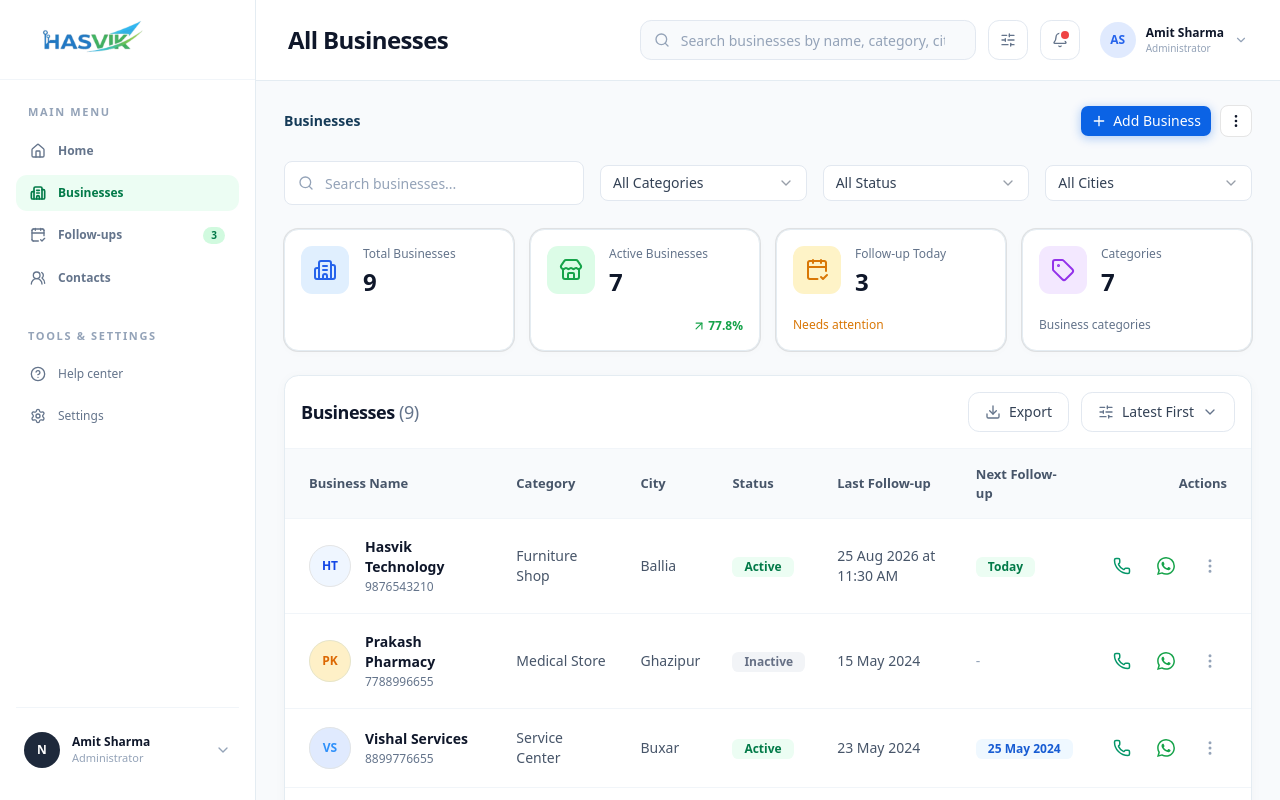
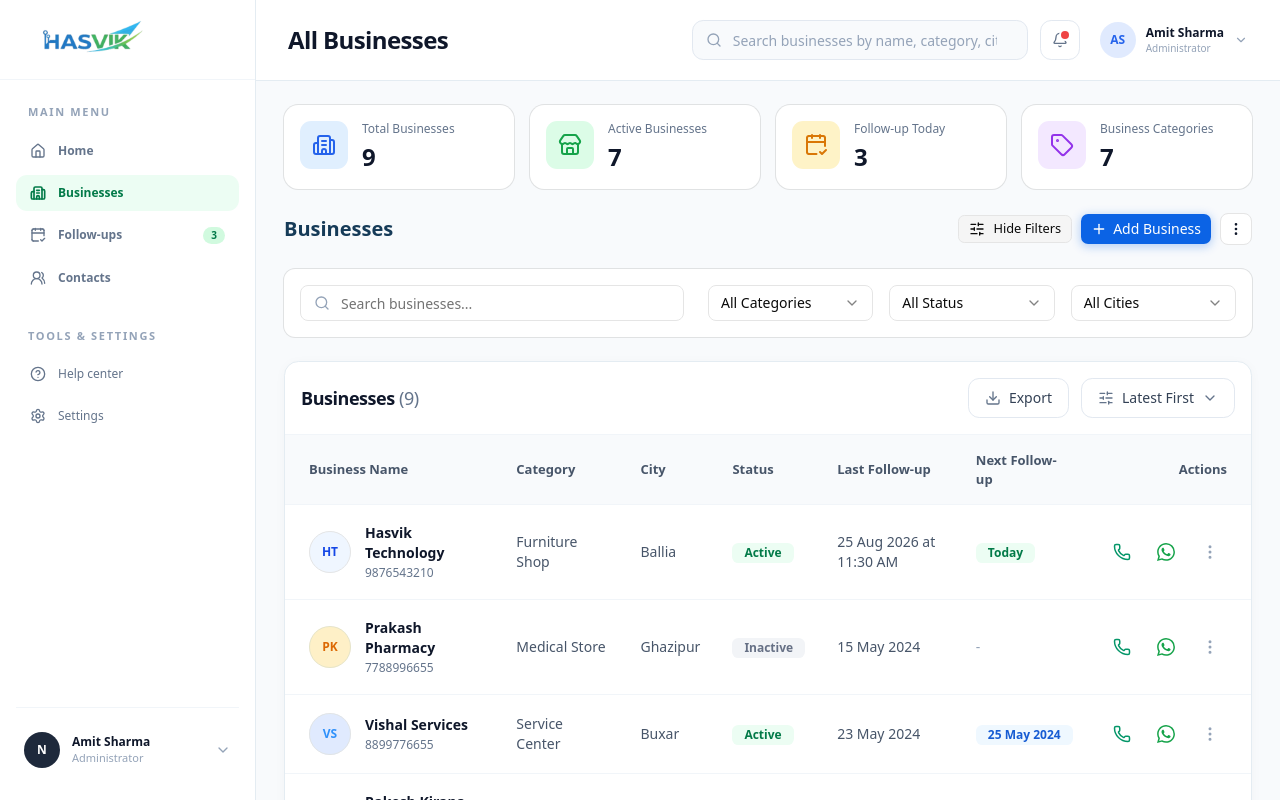
Before and after one commit to HASVIK-Technologies/hasvik-crm, a Next.js app: page /businesses in a window 1280 px wide. Shown: the top 800 px of the page. Built offline with nearby package versions, Linux system fonts and the light colour scheme.

Commit message:
Refactor ui/ux for filters

```diff
--- a/app/businesses/page.tsx
+++ b/app/businesses/page.tsx
@@ -1,7 +1,7 @@
 "use client";
 
 import React, { useState, useMemo } from "react";
-import { ChartNoAxesCombined, Plus, SlidersHorizontal } from "lucide-react";
+import { ChartNoAxesCombined, Plus } from "lucide-react";
 import Actions from "@/components/common/Actions";
 import {
   BusinessStats,
@@ -21,7 +21,6 @@ export default function BusinessesPage() {
   const [selectedStatus, setSelectedStatus] = useState("All Status");
   const [selectedCity, setSelectedCity] = useState("All Cities");
   const [sortOrder, setSortOrder] = useState("Latest First");
-  const [showFilters, setShowFilters] = useState(true);
   const [showStats, setShowStats] = useState(true);
 
   // Dynamically derive categories and cities from data
@@ -107,13 +106,8 @@ export default function BusinessesPage() {
     sortOrder,
   ]);
 
-  return (
-    <ListPageLayout
-      breadcrumb={<Breadcrumb items={[{ label: "Businesses" }]} />}
-      filters={
+  const filterControls = (
     <BusinessFilters
-          searchTerm={searchTerm}
-          onSearchChange={setSearchTerm}
       selectedCategory={selectedCategory}
       onCategoryChange={setSelectedCategory}
       selectedStatus={selectedStatus}
@@ -123,8 +117,16 @@ export default function BusinessesPage() {
       categories={availableCategories}
       cities={availableCities}
     />
-      }
-      showFilters={showFilters}
+  );
+
+  return (
+    <>
+      <ListPageLayout
+        breadcrumb={<Breadcrumb items={[{ label: "Businesses" }]} />}
+        searchValue={searchTerm}
+        onSearchChange={setSearchTerm}
+        searchPlaceholder="Search businesses..."
+        filters={filterControls}
         showStats={showStats}
         actions={
           <Actions
@@ -134,11 +136,6 @@ export default function BusinessesPage() {
               icon: <Plus className="size-4" />,
             }}
             menuItems={[
-            {
-              label: `${showFilters ? "Hide" : "Show"} Filters`,
-              icon: <SlidersHorizontal className="size-4" />,
-              onSelect: () => setShowFilters((visible) => !visible),
-            },
               {
                 label: `${showStats ? "Hide" : "Show"} KPIs`,
                 icon: <ChartNoAxesCombined className="size-4" />,
@@ -158,5 +155,6 @@ export default function BusinessesPage() {
           />
         }
       />
+    </>
   );
 }
--- a/components/businesses/BusinessFilters.tsx
+++ b/components/businesses/BusinessFilters.tsx
@@ -1,7 +1,6 @@
 "use client";
 
 import React from "react";
-import SearchInput from "@/components/common/SearchInput";
 import {
   Select,
   SelectContent,
@@ -11,8 +10,6 @@ import {
 } from "@/components/ui/select";
 
 interface BusinessFiltersProps {
-  searchTerm: string;
-  onSearchChange: (value: string) => void;
   selectedCategory: string;
   onCategoryChange: (value: string) => void;
   selectedStatus: string;
@@ -25,8 +22,6 @@ interface BusinessFiltersProps {
 }
 
 export default function BusinessFilters({
-  searchTerm,
-  onSearchChange,
   selectedCategory,
   onCategoryChange,
   selectedStatus,
@@ -49,17 +44,10 @@ export default function BusinessFilters({
   return (
     <div
       data-filter-controls
-      className="flex flex-col gap-2 sm:flex-row sm:items-center sm:gap-3 lg:gap-4"
+      className="flex flex-col gap-5 lg:gap-4 lg:flex-row lg:items-center"
     >
-      <SearchInput
-        value={searchTerm}
-        onChange={(event) => onSearchChange(event.target.value)}
-        placeholder="Search businesses..."
-        wrapperClassName="min-w-75 w-full"
-        className="h-11 rounded-lg border border-[#e2e8f0] bg-white text-sm text-[#0f172a] placeholder:text-[#94a3b8] focus-visible:border-primary focus-visible:ring-1 focus-visible:ring-primary"
-      />
       <Select value={selectedCategory} onValueChange={onCategoryChange}>
-        <SelectTrigger className="h-11 w-full rounded-lg border border-[#e2e8f0] bg-white px-3 text-sm font-medium text-[#334155]">
+        <SelectTrigger className="w-full">
           <SelectValue />
         </SelectTrigger>
         <SelectContent className="bg-white">
@@ -71,7 +59,7 @@ export default function BusinessFilters({
         </SelectContent>
       </Select>
       <Select value={selectedStatus} onValueChange={onStatusChange}>
-        <SelectTrigger className="h-11 w-full rounded-lg border border-[#e2e8f0] bg-white px-3 text-sm font-medium text-[#334155]">
+        <SelectTrigger className="w-full">
           <SelectValue />
         </SelectTrigger>
         <SelectContent className="bg-white">
@@ -83,7 +71,7 @@ export default function BusinessFilters({
         </SelectContent>
       </Select>
       <Select value={selectedCity} onValueChange={onCityChange}>
-        <SelectTrigger className="h-11 w-full rounded-lg border border-[#e2e8f0] bg-white px-3 text-sm font-medium text-[#334155]">
+        <SelectTrigger className="w-full">
           <SelectValue />
         </SelectTrigger>
         <SelectContent className="bg-white">
--- a/components/businesses/BusinessStats.tsx
+++ b/components/businesses/BusinessStats.tsx
@@ -1,6 +1,5 @@
 "use client";
 
-import React from "react";
 import { Building2, CalendarCheck2, Tag, Store, ArrowUpRight } from "lucide-react";
 import { Card } from "@/components/ui/card";
 import { BusinessStatsData } from "./types";
@@ -17,12 +16,11 @@ export default function BusinessStats({
     categoriesCount: 24,
   },
 }: BusinessStatsProps) {
-  const activePercentage = stats.total > 0 ? ((stats.active / stats.total) * 100).toFixed(1) : "0.0";
 
   return (
-    <div className="grid sm:grid-cols-2 gap-3 md:gap-4 lg:grid-cols-4">
+    <div className="grid grid-cols-2 gap-3 md:gap-4 lg:grid-cols-4">
       {/* Card 1: Total Businesses */}
-      <Card className="flex flex-col justify-between rounded-2xl border border-[#e4ecf2] bg-white p-3 md:p-4 shadow-[0_2px_10px_rgba(20,40,60,0.02)] transition-all hover:shadow-md">
+      <Card className="flex flex-col justify-between rounded-2xl bg-white p-3 md:p-4 transition-all hover:shadow-md">
         <div className="flex items-start gap-3 sm:gap-3.5">
           <div className="flex size-10 sm:size-12 shrink-0 items-center justify-center rounded-xl bg-[#e0effe] text-[#2563eb]">
             <Building2 className="size-5 sm:size-6" />
@@ -35,7 +33,7 @@ export default function BusinessStats({
       </Card>
 
       {/* Card 2: Active Businesses */}
-      <Card className="flex flex-col justify-between rounded-2xl border border-[#e4ecf2] bg-white p-3 md:p-4 shadow-[0_2px_10px_rgba(20,40,60,0.02)] transition-all hover:shadow-md">
+      <Card className="flex flex-col justify-between rounded-2xl bg-white p-3 md:p-4 transition-all hover:shadow-md">
         <div className="flex items-start gap-3 sm:gap-3.5">
           <div className="flex size-10 sm:size-12 shrink-0 items-center justify-center rounded-xl bg-[#dcfce7] text-[#16a34a]">
             <Store className="size-5 sm:size-6" />
@@ -45,16 +43,10 @@ export default function BusinessStats({
             <h3 className="mt-0.5 sm:mt-1 text-xl sm:text-2xl font-bold tracking-tight text-[#0f172a]">{stats.active}</h3>
           </div>
         </div>
-        <div className="flex justify-end">
-          <span className="inline-flex items-center text-[11px] sm:text-xs font-semibold text-[#16a34a]">
-            <ArrowUpRight className="mr-0.5 size-3.5" />
-            {activePercentage}%
-          </span>
-        </div>
       </Card>
 
       {/* Card 3: Follow-up Today */}
-      <Card className="flex flex-col justify-between rounded-2xl border border-[#e4ecf2] bg-white p-3 md:p-4 shadow-[0_2px_10px_rgba(20,40,60,0.02)] transition-all hover:shadow-md">
+      <Card className="flex flex-col justify-between rounded-2xl bg-white p-3 md:p-4 transition-all hover:shadow-md">
         <div className="flex items-start gap-3 sm:gap-3.5">
           <div className="flex size-10 sm:size-12 shrink-0 items-center justify-center rounded-xl bg-[#fef3c7] text-[#d97706]">
             <CalendarCheck2 className="size-5 sm:size-6" />
@@ -64,24 +56,18 @@ export default function BusinessStats({
             <h3 className="mt-0.5 sm:mt-1 text-xl sm:text-2xl font-bold tracking-tight text-[#0f172a]">{stats.followUpToday}</h3>
           </div>
         </div>
-        <div>
-          <span className="text-[11px] sm:text-xs font-medium text-[#d97706]">Needs attention</span>
-        </div>
       </Card>
 
       {/* Card 4: Categories */}
-      <Card className="flex flex-col justify-between rounded-2xl border border-[#e4ecf2] bg-white p-3 md:p-4 shadow-[0_2px_10px_rgba(20,40,60,0.02)] transition-all hover:shadow-md">
+      <Card className="flex flex-col justify-between rounded-2xl bg-white p-3 md:p-4 transition-all hover:shadow-md">
         <div className="flex items-start gap-3 sm:gap-3.5">
           <div className="flex size-10 sm:size-12 shrink-0 items-center justify-center rounded-xl bg-[#f3e8ff] text-[#9333ea]">
             <Tag className="size-5 sm:size-6" />
           </div>
           <div>
-            <p className="text-[11px] sm:text-xs font-medium text-[#64748b]">Categories</p>
+            <p className="text-[11px] sm:text-xs font-medium text-[#64748b]">Business Categories</p>
             <h3 className="mt-0.5 sm:mt-1 text-xl sm:text-2xl font-bold tracking-tight text-[#0f172a]">{stats.categoriesCount}</h3>
           </div>
-        </div>
-        <div>
-          <span className="text-[11px] sm:text-xs font-medium text-[#64748b]">Business categories</span>
         </div>
       </Card>
     </div>
--- a/components/common/Breadcrumb.tsx
+++ b/components/common/Breadcrumb.tsx
@@ -10,12 +10,12 @@ export default function Breadcrumb({ items }: { items: BreadcrumbItem[] }) {
   if (!items || items.length === 0) return null;
 
   return (
-    <nav className="flex flex-wrap items-center gap-1.5 text-sm">
+    <nav className="flex flex-wrap items-center gap-1.5 text-base sm:text-lg md:text-xl">
       {items.map((item, index) => {
         const isLast = index === items.length - 1;
         return (
           <span key={index} className="flex items-center gap-1.5">
-            {index > 0 && <ChevronRight className="size-3.5 text-[#b7c5cd]" />}
+            {index > 0 && <ChevronRight className="size-4 sm:size-5 md:size-6 text-gray-300" />}
             {item.href && !isLast ? (
               <Link
                 href={item.href}
--- a/components/common/SearchInput.tsx
+++ b/components/common/SearchInput.tsx
@@ -20,7 +20,7 @@ export default function SearchInput({
       <Input
         type="search"
         placeholder={placeholder}
-        className={cn("pl-10", className)}
+        className={cn("pl-10 bg-white min-h-9", className)}
         {...props}
       />
     </div>
--- a/components/layout/AppShell.tsx
+++ b/components/layout/AppShell.tsx
@@ -216,15 +216,6 @@ export default function AppShell({ children }: { children: React.ReactNode }) {
                 className="h-10 w-72 rounded-xl border border-[#e2e8f0] bg-[#f8fafc] pr-4 text-xs text-[#0f172a] placeholder:text-[#94a3b8] focus:border-primary focus:bg-white focus:outline-none xl:w-84"
               />
 
-              {/* Header Filter Icon Button */}
-              <button
-                type="button"
-                aria-label="Filter"
-                className="flex size-10 items-center justify-center rounded-xl border border-[#e2e8f0] bg-white text-[#64748b] transition-colors hover:bg-[#f8fafc] hover:text-[#0f172a]"
-              >
-                <SlidersHorizontal className="size-4" />
-              </button>
-
               {/* Notifications Button with Red Dot */}
               <button
                 type="button"
--- a/components/layout/DetailsPageLayout.tsx
+++ b/components/layout/DetailsPageLayout.tsx
@@ -13,7 +13,7 @@ export default function DetailsPageLayout({
 }: DetailsPageLayoutProps) {
   return (
     <PageContainer className="flex flex-col gap-6">
-      <section className="flex flex-col gap-4 sm:flex-row sm:items-center sm:justify-between">
+      <section className="flex gap-4 flex-row items-center justify-between">
         {breadcrumb}
         {actions && <div className="shrink-0">{actions}</div>}
       </section>
--- a/components/layout/ListPageLayout.tsx
+++ b/components/layout/ListPageLayout.tsx
@@ -1,12 +1,20 @@
 "use client";
 
+import { useState } from "react";
+import { SlidersHorizontal, X } from "lucide-react";
+import { Dialog as DialogPrimitive } from "radix-ui";
+import OutlinedButton from "../common/OutlinedButton";
+import SearchInput from "../common/SearchInput";
 import PageContainer from "./PageContainer";
+import { Card } from "../ui/card";
 
 interface LayoutProps {
   breadcrumb?: React.ReactNode;
+  searchValue?: string;
+  onSearchChange?: (value: string) => void;
+  searchPlaceholder?: string;
   filters?: React.ReactNode;
   stats?: React.ReactNode;
-  showFilters?: boolean;
   showStats?: boolean;
   actions?: React.ReactNode;
   content?: React.ReactNode;
@@ -16,27 +24,99 @@ interface LayoutProps {
 
 export default function ListPageLayout({
   breadcrumb,
+  searchValue,
+  onSearchChange,
+  searchPlaceholder = "Search...",
   filters,
   stats,
-  showFilters = true,
   showStats = true,
   actions,
   content,
   footer,
   className,
 }: LayoutProps) {
+  const [showFilters, setShowFilters] = useState(true);
+  const [filterDrawerOpen, setFilterDrawerOpen] = useState(false);
+
+  const handleFilterToggle = () => {
+    setShowFilters((visible) => !visible);
+    if (window.matchMedia("(max-width: 1023px)").matches) {
+      setFilterDrawerOpen(true);
+    }
+  };
+
+  const search =
+    searchValue !== undefined && onSearchChange ? (
+      <SearchInput
+        value={searchValue}
+        onChange={(event) => onSearchChange(event.target.value)}
+        placeholder={searchPlaceholder}
+        wrapperClassName="w-full lg:min-w-60 lg:max-w-sm"
+        className="h-full"
+      />
+    ) : null;
+
   return (
     <PageContainer className={`flex flex-col gap-6 ${className ?? ""}`}>
-      <section className="flex flex-col gap-4 sm:flex-row sm:items-center sm:justify-between">
+      {showStats && stats && <section className="shrink-0">{stats}</section>}
+      <section className="flex gap-4 flex-row items-center justify-between">
         {breadcrumb}
-        {actions && <div className="shrink-0">{actions}</div>}
+        <div className="flex shrink-0 items-center gap-2">
+          {filters && (
+            <OutlinedButton
+              size="sm"
+              onClick={handleFilterToggle}
+              aria-expanded={showFilters}
+              aria-label={`${showFilters ? "Hide" : "Show"} filters`}
+              className="gap-2"
+            >
+              <SlidersHorizontal className="size-4" />
+              <span className="hidden sm:inline">
+                {showFilters ? "Hide" : "Show"} Filters
+              </span>
+            </OutlinedButton>
+          )}
+          {actions}
+        </div>
       </section>
-      {showFilters && filters && <div className="grow">{filters}</div>}
-      {showStats && stats && <section className="shrink-0">{stats}</section>}
+      <div className="w-full lg:hidden">{search}</div>
+      {showFilters && filters && (
+        <Card className="hidden grow lg:flex lg:items-center px-4">
+          <div className="flex w-full gap-6">
+            {search}
+            <div className="min-w-0 flex-1">{filters}</div>
+          </div>
+        </Card>
+      )}
+
       {content && (
         <section className="layout-content min-w-0">{content}</section>
       )}
       {footer && <section className="shrink-0">{footer}</section>}
+      {filters && (
+        <DialogPrimitive.Root
+          open={filterDrawerOpen}
+          onOpenChange={setFilterDrawerOpen}
+        >
+          <DialogPrimitive.Portal>
+            <DialogPrimitive.Overlay className="fixed inset-0 z-50 bg-black/40 lg:hidden" />
+            <DialogPrimitive.Content className="fixed inset-y-0 right-0 z-50 flex w-full max-w-sm flex-col gap-6 overflow-y-auto bg-white p-5 shadow-2xl outline-none lg:hidden">
+              <div className="flex items-center justify-between">
+                <DialogPrimitive.Title className="text-lg font-bold text-[#0f172a]">
+                  Filters
+                </DialogPrimitive.Title>
+                <DialogPrimitive.Close
+                  className="rounded-md p-2 text-[#64748b] hover:bg-[#f1f5f9] hover:text-[#0f172a]"
+                  aria-label="Close filters"
+                >
+                  <X className="size-5" />
+                </DialogPrimitive.Close>
+              </div>
+              {filters}
+            </DialogPrimitive.Content>
+          </DialogPrimitive.Portal>
+        </DialogPrimitive.Root>
+      )}
     </PageContainer>
   );
 }
```
Lines whose indentation alone changed are shown as unchanged.
